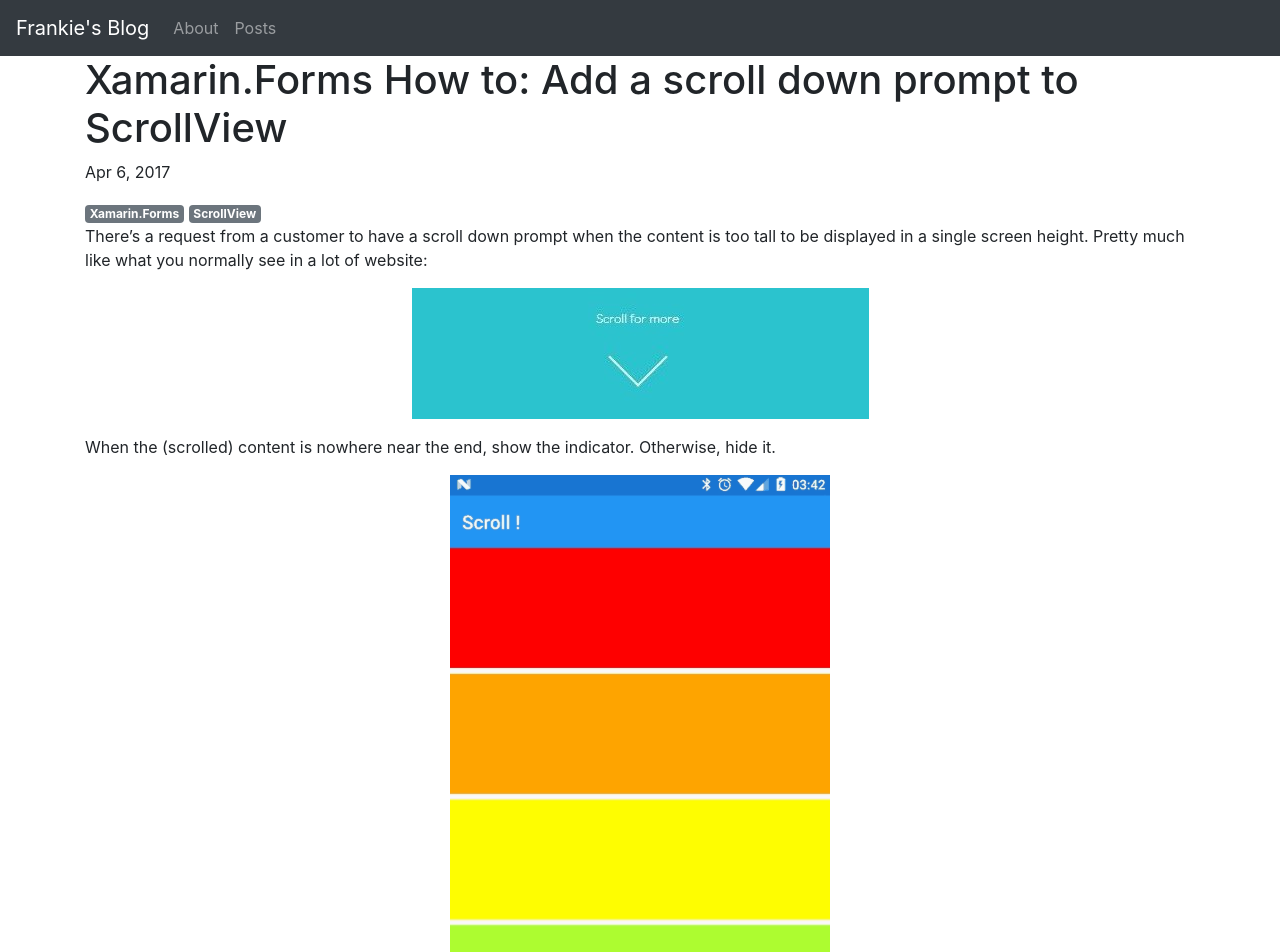
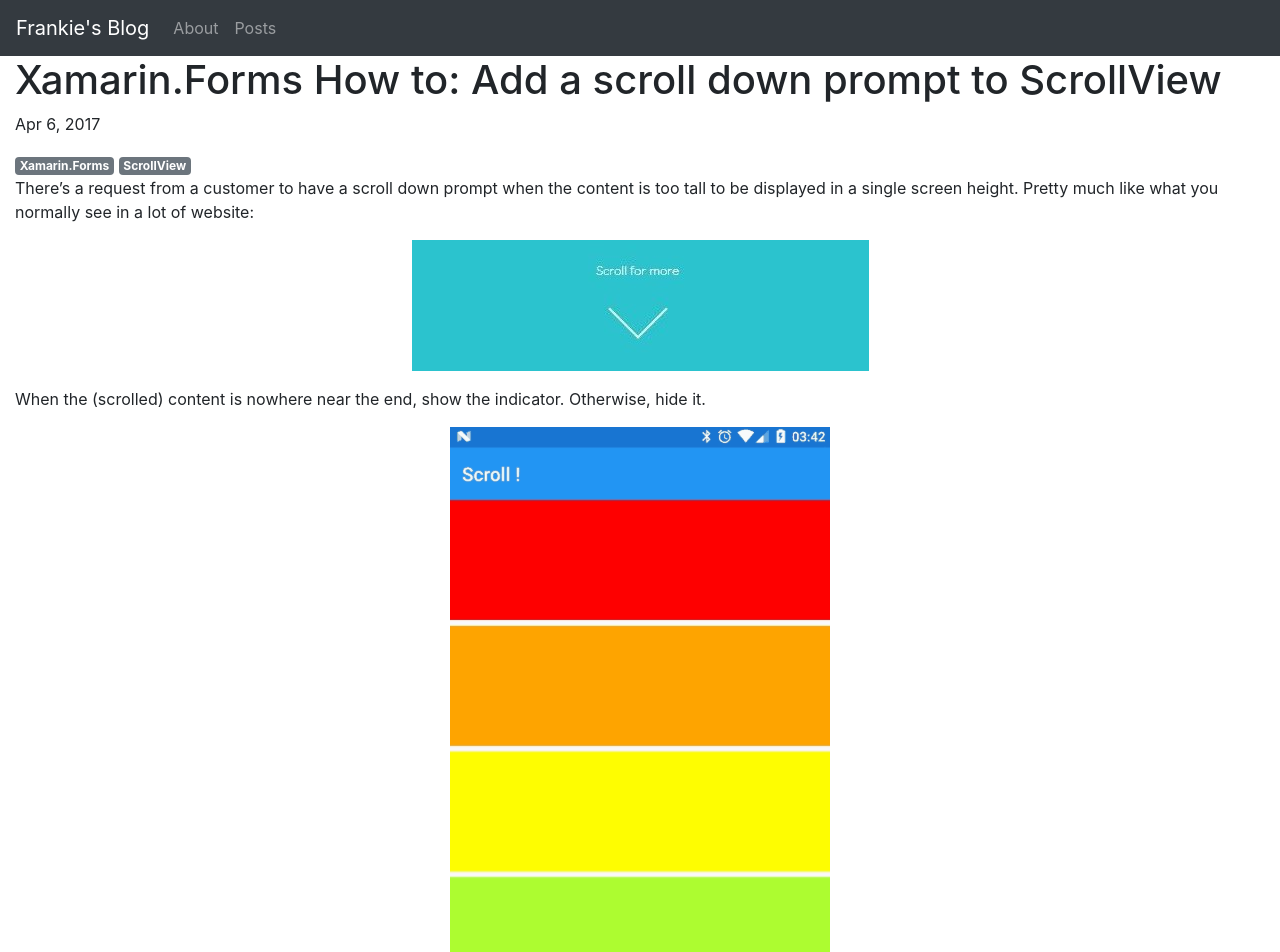
Before and after one commit to xyfoo/xyfoo.github.io, a Jekyll site: the page built from _posts/2017-04-07-xamarin-scroll-down-prompt.md, in a window 1280 px wide. Shown: the top 952 px of the page. Built offline with Jekyll 4.4.1, drawn with Linux system fonts in a browser that asks for light colours; nearby versions of some CDN libraries; comment, search, counter and statistics services are not loaded.

Commit message:
layout update

```diff
--- a/_layouts/post.html
+++ b/_layouts/post.html
@@ -3,7 +3,7 @@ layout: default
 comments: true
 ---
 
-<article class="container" itemscope itemtype="http://schema.org/BlogPosting">
+<article itemscope itemtype="http://schema.org/BlogPosting">
     <header>
       <h1 itemprop="name headline">{{ page.title | escape }}</h1>
       <p>
```
